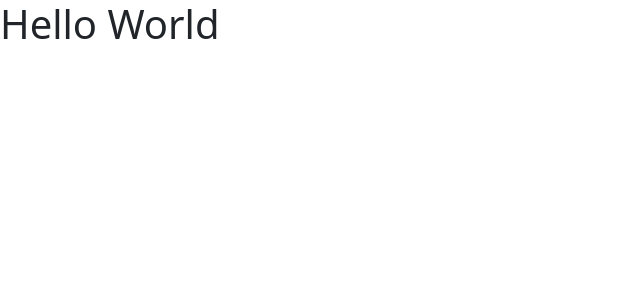
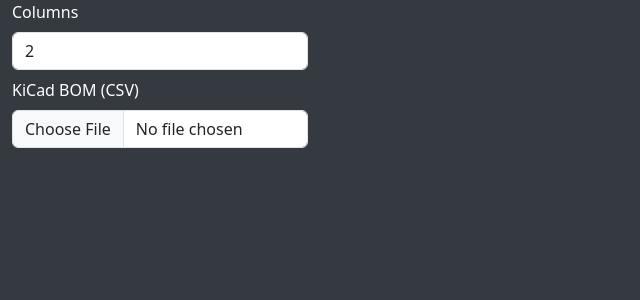
Before and after one commit to ayan4m1/bom-sheet-maker, a React app: page / in a window 1280 px wide. Shown: the top 300 px of the page, without its empty margins (0-640 px from the left). Built offline with nearby package versions, Linux system fonts and the light colour scheme; the HTML template or start-up script is replaced by a standard one.

Commit message:
implement BOM sheet maker

```diff
--- a/src/components/App.js
+++ b/src/components/App.js
@@ -1,3 +1,102 @@
+import Grid from './Grid';
+import { Button, Col, Container, Form, Row } from 'react-bootstrap';
+import { useFormik } from 'formik';
+import { Fragment, useCallback, useRef } from 'react';
+import { readFile } from 'utils';
+import { parse } from 'papaparse';
+
 export default function App() {
-  return <h1>Hello World</h1>;
+  const fileRef = useRef();
+  const { values, setFieldValue, setFieldError, handleChange } = useFormik({
+    initialValues: {
+      columns: 2,
+      bomText: '',
+      groups: []
+    }
+  });
+  const clearGroups = useCallback(() => {
+    setFieldValue('groups', []);
+    fileRef.current.value = '';
+  }, [setFieldValue, fileRef]);
+  const handleSelectFile = useCallback(
+    async ({
+      target: {
+        files: [file]
+      }
+    }) => {
+      try {
+        const result = await readFile(file);
+        const { data } = parse(result, {
+          header: true,
+          quoteChar: '"',
+          delimiter: ';',
+          skipEmptyLines: true
+        });
+
+        setFieldValue(
+          'groups',
+          data.map((row) => ({
+            id: row.Id,
+            parts: row.Designator.split(','),
+            values: [row.Footprint, row.Designation]
+          }))
+        );
+      } catch (error) {
+        setFieldError('bomText', 'Invalid file selected.');
+      }
+    },
+    [setFieldError, setFieldValue]
+  );
+
+  return (
+    <Container fluid>
+      <Row>
+        <Col xs={3} className="d-print-none">
+          <Form>
+            <Form.Group classNamy="my-2">
+              <Form.Label>Columns</Form.Label>
+              <Form.Control
+                type="number"
+                name="columns"
+                min={1}
+                max={6}
+                step={1}
+                onChange={handleChange}
+                value={values.columns}
+              />
+            </Form.Group>
+            <Form.Group className="my-2">
+              <Form.Label>KiCad BOM (CSV)</Form.Label>
+              <Form.Control
+                ref={fileRef}
+                type="file"
+                onChange={handleSelectFile}
+              />
+            </Form.Group>
+            {values.groups.length > 0 && (
+              <Fragment>
+                <Form.Group className="my-2 d-grid">
+                  <Button
+                    variant="primary"
+                    onClick={() => window.print()}
+                    size="lg"
+                  >
+                    Print
+                  </Button>
+                </Form.Group>
+                <Form.Group className="my-2 d-grid">
+                  <Button variant="danger" onClick={clearGroups} size="lg">
+                    Reset
+                  </Button>
+                </Form.Group>
+              </Fragment>
+            )}
+          </Form>
+        </Col>
+        <Col>
+          <Grid {...values} />
+        </Col>
+      </Row>
+    </Container>
+  );
 }
--- /dev/null
+++ b/src/components/Grid.js
@@ -0,0 +1,43 @@
+import PropTypes from 'prop-types';
+import { Container, Row, Col } from 'react-bootstrap';
+
+export default function Grid({ groups, columns }) {
+  const colWidth = Math.ceil(12 / columns);
+
+  if (groups.length === 0) {
+    return null;
+  }
+
+  return (
+    <Container fluid>
+      <Row>
+        {groups.map((group) => (
+          <Col
+            xs={colWidth}
+            key={group.id}
+            style={{
+              minHeight: 200,
+              border: '2px solid black',
+              marginTop: -2,
+              marginLeft: -2
+            }}
+          >
+            <h2 className="my-0">{group.parts.join(', ')}</h2>
+            {group.values
+              .filter((value) => Boolean(value))
+              .map((value) => (
+                <p className="my-2" key={value}>
+                  {value}
+                </p>
+              ))}
+          </Col>
+        ))}
+      </Row>
+    </Container>
+  );
+}
+
+Grid.propTypes = {
+  groups: PropTypes.arrayOf(PropTypes.object).isRequired,
+  columns: PropTypes.number.isRequired
+};
--- a/src/index.scss
+++ b/src/index.scss
@@ -1,3 +1,13 @@
+@import "~bootstrap/scss/bootstrap";
 
+body {
+  background-color: $gray-800;
+  color: $white;
+}
 
-@import "~bootstrap/scss/bootstrap";
+@media print {
+  body {
+    background-color: $white;
+    color: $black;
+  }
+}
--- a/src/utils/index.js
+++ b/src/utils/index.js
@@ -0,0 +1,10 @@
+export const readFile = (file) =>
+  new Promise((resolve, reject) => {
+    const reader = new FileReader();
+
+    reader.addEventListener('load', ({ target: { result } }) =>
+      resolve(result)
+    );
+    reader.addEventListener('error', () => reject('Failed to parse file'));
+    reader.readAsText(file);
+  });
```
